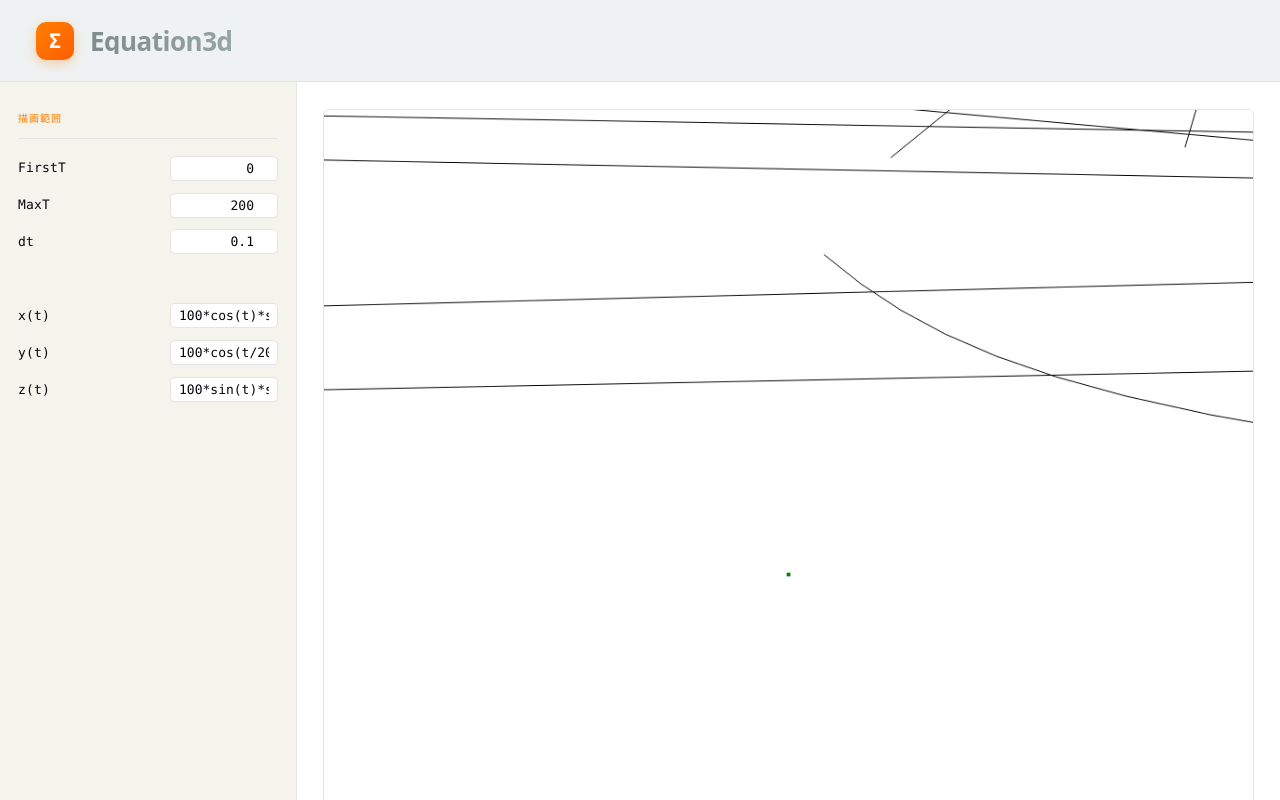
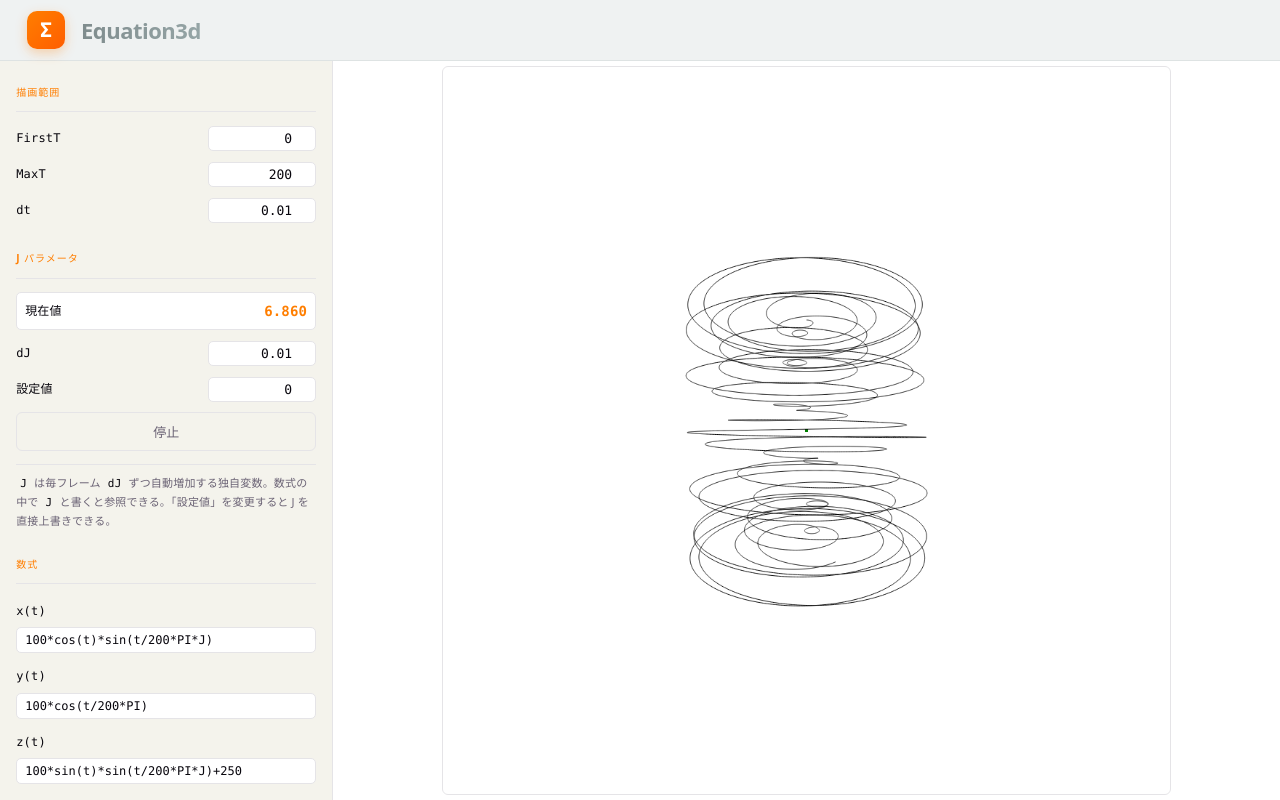
Before and after one commit to hijoushoku7/equation3d, a React (Vite) app: page / in a window 1280 px wide. Shown: the top 800 px of the page. Built offline with nearby package versions, Linux system fonts and the light colour scheme.

Commit message:
fixed error, added J Num

```diff
--- a/src/canvascomponents/ControlRowString.tsx
+++ b/src/canvascomponents/ControlRowString.tsx
@@ -7,10 +7,10 @@ type ControlRowStringProps = {
 
 function ControlRowString({ label, value, onChange }: ControlRowStringProps) {
     return (
-        <div className="control-row">
+        <div className="control-row-string">
             <span className="control-name">{label}</span>
             <input
-                className="control-number"
+                className="control-string"
                 type="text"
                 value={value}
                 onChange={e => onChange(e.target.value)}
--- a/src/canvascomponents/drawfunction.css
+++ b/src/canvascomponents/drawfunction.css
@@ -2,25 +2,26 @@
   display: flex;
   flex: 1;
   overflow: hidden;
+  min-height: 0;
 }
 
 /* ── コントロールパネル ── */
 .controls-panel {
-  width: 260px;
+  width: 300px;
   flex-shrink: 0;
   background: var(--code-bg);
   border-right: 1px solid var(--border);
   overflow-y: auto;
-  padding: 1.25rem 1rem;
+  padding: 1rem 0.9rem;
   display: flex;
   flex-direction: column;
-  gap: 1.5rem;
+  gap: 1.2rem;
 }
 
 .controls-section {
   display: flex;
   flex-direction: column;
-  gap: 0.6rem;
+  gap: 0.55rem;
 }
 
 .section-title {
@@ -29,11 +30,12 @@
   letter-spacing: 0.1em;
   text-transform: uppercase;
   color: #ff7e00;
-  margin: 0 0 0.3rem;
-  padding-bottom: 0.4rem;
+  margin: 0 0 0.2rem;
+  padding-bottom: 0.35rem;
   border-bottom: 1px solid var(--border);
 }
 
+/* ── 数値行 ── */
 .control-row {
   display: flex;
   align-items: center;
@@ -43,9 +45,10 @@
 
 .control-name {
   font-family: var(--mono);
-  font-size: 13px;
+  font-size: 12px;
   color: var(--text-h);
-  min-width: 52px;
+  min-width: 48px;
+  flex-shrink: 0;
 }
 
 .control-number {
@@ -67,20 +70,79 @@
   box-shadow: 0 0 0 2px rgba(255, 126, 0, 0.15);
 }
 
+/* ── 数式行（縦並び） ── */
+.control-row-string {
+  display: flex;
+  flex-direction: column;
+  gap: 0.2rem;
+}
+
+.control-string {
+  width: 100%;
+  box-sizing: border-box;
+  background: var(--bg);
+  border: 1px solid var(--border);
+  border-radius: 5px;
+  color: var(--text-h);
+  font-family: var(--mono);
+  font-size: 12px;
+  padding: 5px 8px;
+  transition: border-color 0.15s;
+}
+
+.control-string:focus {
+  outline: none;
+  border-color: #ff7e00;
+  box-shadow: 0 0 0 2px rgba(255, 126, 0, 0.15);
+}
+
+/* ── J パラメータ表示 ── */
+.j-display-row {
+  display: flex;
+  align-items: center;
+  justify-content: space-between;
+  padding: 5px 8px;
+  background: var(--bg);
+  border: 1px solid var(--border);
+  border-radius: 5px;
+}
+
+.j-value {
+  font-family: var(--mono);
+  font-size: 14px;
+  color: #ff7e00;
+  font-weight: 600;
+}
+
+.j-description {
+  font-size: 11px;
+  color: var(--text);
+  line-height: 1.55;
+  margin: 0.2rem 0 0;
+  padding-top: 0.5rem;
+  border-top: 1px solid var(--border);
+}
+
+.j-description code {
+  font-size: 11px;
+  padding: 1px 4px;
+}
+
 /* ── ボタン ── */
 .button-group {
   display: flex;
   flex-direction: column;
   gap: 0.5rem;
   margin-top: auto;
+  padding-top: 0.5rem;
 }
 
 .draw-button,
 .reset-button {
   width: 100%;
-  padding: 0.55rem 1rem;
+  padding: 0.5rem 1rem;
   border-radius: 6px;
-  font-size: 14px;
+  font-size: 13px;
   font-family: var(--sans);
   cursor: pointer;
   transition: background 0.15s, border-color 0.15s, transform 0.1s;
@@ -113,19 +175,45 @@
   color: var(--text-h);
 }
 
+.reset-button.active {
+  border-color: #ff7e00;
+  color: #ff7e00;
+}
+
 /* ── キャンバスエリア ── */
 .canvas-wrapper {
   flex: 1;
+  position: relative;
   display: flex;
-  align-items: flex-start;
+  align-items: center;
   justify-content: center;
-  overflow: auto;
-  padding: 1.5rem;
+  overflow: hidden;
+  min-width: 0;
+  min-height: 0;
+  padding: 6px;
+}
+
+.canvas-error {
+  position: absolute;
+  bottom: 1.5rem;
+  left: 50%;
+  transform: translateX(-50%);
+  background: rgba(200, 40, 40, 0.9);
+  color: #fff;
+  font-family: var(--mono);
+  font-size: 13px;
+  padding: 0.5rem 1.2rem;
+  border-radius: 6px;
+  pointer-events: none;
+  white-space: nowrap;
 }
 
 .canvas-wrapper canvas {
   max-width: 100%;
+  max-height: 100%;
+  width: auto;
   height: auto;
+  display: block;
   border: 1px solid var(--border);
   border-radius: 6px;
 }
--- a/src/canvascomponents/drawfunction.tsx
+++ b/src/canvascomponents/drawfunction.tsx
@@ -16,7 +16,6 @@ function DrawFunction() {
     default: { x: 0, y: 0, z: 0, zx: 0, zy: 0 },
   })
 
-  // キーの押下状態も useRef で管理（FrameProcess から参照するため）
   const keys = useRef({
     W: false, S: false, D: false, A: false,
     Space: false, Shift: false,
@@ -25,33 +24,43 @@ function DrawFunction() {
 
   const MoveSpeed = 10
 
-  // 描画範囲の UI 入力は state で管理する
   const [firstT, setFirstT] = useState(0)
   const [maxT, setMaxT] = useState(200)
-  const [dt, setDt] = useState(0.1)
-  const [x, setX] = useState("100*cos(t)*sin(t/200*PI)")
+  const [dt, setDt] = useState(0.01)
+  const [x, setX] = useState("100*cos(t)*sin(t/200*PI*J)")
   const [y, setY] = useState("100*cos(t/200*PI)")
-  const [z, setZ] = useState("100*sin(t)*sin(t/200*PI)+250")
+  const [z, setZ] = useState("100*sin(t)*sin(t/200*PI*J)+250")
+  const [dJ, setDJ] = useState(0.01)
+  const [errorMessage, setErrorMessage] = useState<string | null>(null)
 
-  // functionNum も useRef で持つ。
-  // state が変わったら下の useEffect で ref に同期する。
+  // J 表示・制御
+  const jDisplayRef = useRef<HTMLSpanElement>(null)
+  const isAnimatingRef = useRef(true)
+  const [isAnimating, setIsAnimating] = useState(true)
+  const [jSetValue, setJSetValue] = useState(0)
+
   const functionNum = useRef({
     x: (t: number) => 100 * Math.sin(t * t),
     y: (t: number) => 100 * (1 - Math.sin(t)) * t,
     z: (t: number) => 100 * Math.sin(t) * Math.cos(t),
+    J: 0,
+    dJ: 0.01,
+    isNumUp: true,
     FirstT: 0,
     MaxT: 200,
-    dt: 0.1,
+    dt: 0.01,
   })
-  // firstT / maxT / dt の変化を functionNum.current に反映する
+
   useEffect(() => {
     functionNum.current.FirstT = firstT
     functionNum.current.MaxT = maxT
     functionNum.current.dt = dt
-  }, [firstT, maxT, dt])
+    functionNum.current.dJ = dJ
+  }, [firstT, maxT, dt, dJ])
 
   useEffect(() => {
     Setup()
+    setAllFunction()
     FrameProcess()
   }, [])
 
@@ -75,7 +84,6 @@ function DrawFunction() {
       if (camera.current.zy > Math.PI / 2) camera.current.zy = Math.PI / 2
       if (camera.current.zy < -Math.PI / 2) camera.current.zy = -Math.PI / 2
     })
-    // 右クリックでカメラリセット
     canvas.addEventListener('contextmenu', (e) => {
       e.preventDefault()
       Object.assign(camera.current, camera.current.default)
@@ -106,6 +114,15 @@ function DrawFunction() {
     })
   }
 
+  function updateNum() {
+    if (!isAnimatingRef.current) return
+    if (functionNum.current.isNumUp) {
+      functionNum.current.J += functionNum.current.dJ;
+    } else {
+      functionNum.current.J -= functionNum.current.dJ;
+    }
+  }
+
   // ---- カメラ移動 --------------------------------------------------
 
   function move() {
@@ -134,36 +151,32 @@ function DrawFunction() {
 
   // ---- 3D 描画 ----------------------------------------------------
 
-  function drawFunction3d(fn, cam, ctx: CanvasRenderingContext2D) {
+  function drawFunction3d(fn: typeof functionNum.current, cam: typeof camera.current, ctx: CanvasRenderingContext2D) {
     ctx.beginPath()
-    let beyondFlag = false   // カメラ後方(Z2<0)を通過したかどうかのフラグ
+    let beyondFlag = false
 
     for (let t = fn.FirstT; t <= fn.MaxT; t += fn.dt) {
-      // カメラ相対座標
       const x1 = fn.x(t) - cam.x
       const y1 = fn.y(t) - cam.y
       const z = fn.z(t) - cam.z
 
-      // 回転行列
       const x2 = x1 * Math.cos(cam.zx) - z * Math.sin(cam.zx)
       const Z1 = z * Math.cos(cam.zx) + x1 * Math.sin(cam.zx)
       const y2 = y1 * Math.cos(cam.zy) - Z1 * Math.sin(cam.zy)
       const Z2 = Z1 * Math.cos(cam.zy) + y1 * Math.sin(cam.zy)
 
-      // 透視投影
       const X = x2 * 380 / Z2
       const Y = y2 * 380 / Z2
 
       if (Z2 >= 0) {
         if (beyondFlag) {
-
           beyondFlag = false
         } else {
           ctx.lineTo(canvasSize.x / 2 + X, canvasSize.y / 2 - Y)
         }
         ctx.moveTo(canvasSize.x / 2 + X, canvasSize.y / 2 - Y)
       } else {
-        beyondFlag = true   // カメラ後方 → 描画をスキップ
+        beyondFlag = true
       }
     }
     ctx.stroke()
@@ -171,37 +184,45 @@ function DrawFunction() {
 
   // ---- メインループ ------------------------------------------------
 
-
   function FrameProcess() {
     const canvas = canvasRef.current
-    // canvasクリア
     if (canvas) {
       const ctx = canvas.getContext('2d') as CanvasRenderingContext2D
       ctx.clearRect(0, 0, canvasSize.x, canvasSize.y)
       ctx.fillStyle = 'green'
       ctx.fillRect(canvasSize.x / 2 - 2, canvasSize.y / 2 - 2, 4, 4)
       drawFunction3d(functionNum.current, camera.current, ctx)
-      move() // キー操作
+      move()
+      updateNum()
+
+      if (jDisplayRef.current) {
+        jDisplayRef.current.textContent = functionNum.current.J.toFixed(3)
+      }
     }
     setTimeout(FrameProcess, 16)
   }
 
+
   function handleReset() {
-
     Object.assign(camera.current, camera.current.default)
     setFirstT(0); setMaxT(200); setDt(0.1)
+  }
+
+  function handleToggleAnimation() {
+    isAnimatingRef.current = !isAnimatingRef.current
+    setIsAnimating(isAnimatingRef.current)
   }
 
   function StringToFunction(str: string) {
     if (CountStringNum(str, '(') !== CountStringNum(str, ')')) return false
     str = str.replaceAll(/\s/g, "")
-    //　トークン分割、不正チェック
     const Strings = str.split(/\(|\)|\*|\/|\-|\+|\^|abs|acos|acosh|asin|asinh|atanh|cbrt|ceil|cos|cosh|exp|expm1|floor|log|log1p|log10|log2|random|round|sign|sin|sinh|sqrt|tan|tanh|trunc|PI|E/)
     parent: for (let i = 0; i < Strings.length; i++) {
-      if (isNumber(Strings[i]) || Strings[i] === "t" || Strings[i] === "") continue;
-      if (String[i] >= 2) return false;
+      if (isNumber(Strings[i]) || Strings[i] === "t" || Strings[i] === "" || Strings[i] === "J") continue;
+      if (Strings[i].length >= 2) return false;
       return false;
     }
+    str = str.replaceAll("J", "functionNum.current.J");
     let MathMethodArray = ["abs", "acos", "acosh", "asin", "asinh", "atanh", "cbrt", "ceil", "cos", "cosh", "exp", "expm1", "floor", "log", "log1p", "log10", "log2", "random", "round", "sign", "sin", "sinh", "sqrt", "tan", "tanh", "trunc", "PI", "E"];
     str = str.replaceAll("^", "**");
     for (let i = 0; i < MathMethodArray.length; i++) {
@@ -210,10 +231,6 @@ function DrawFunction() {
     return eval(`(t) => ${str}`);
   }
 
-  console.log(StringToFunction("100*sin(t)*sin(t/200*PI)+250"));
-  console.log("hello");
-
-  // str1 の中に含まれるstr2の数を数える
   function CountStringNum(str1: string, str2: string) {
     let count = 0
     for (let i = 0; i < str1.length; i++) {
@@ -222,8 +239,8 @@ function DrawFunction() {
     return count
   }
 
-  function isNumber(char) {
-    return !isNaN(char) && char.trim() !== "";
+  function isNumber(char: string) {
+    return !isNaN(Number(char)) && char.trim() !== "";
   }
 
   function setAllFunction() {
@@ -234,6 +251,10 @@ function DrawFunction() {
       functionNum.current.x = fx
       functionNum.current.y = fy
       functionNum.current.z = fz
+      setErrorMessage(null)
+    } else {
+      const invalid = [!fx && 'x(t)', !fy && 'y(t)', !fz && 'z(t)'].filter(Boolean).join(', ')
+      setErrorMessage(`数式エラー: ${invalid} が無効です`)
     }
   }
 
@@ -242,20 +263,58 @@ function DrawFunction() {
   return (
     <div className="drawfunction-container">
       <aside className="controls-panel">
+
         <div className="controls-section">
           <h3 className="section-title">描画範囲</h3>
           <ControlRow label="FirstT" value={firstT} step={0.1} onChange={setFirstT} />
           <ControlRow label="MaxT" value={maxT} step={1} onChange={setMaxT} />
           <ControlRow label="dt" value={dt} step={0.01} onChange={setDt} />
-          <br />
+        </div>
+
+        <div className="controls-section">
+          <h3 className="section-title">J パラメータ</h3>
+          <div className="j-display-row">
+            <span className="control-name">現在値</span>
+            <span className="j-value" ref={jDisplayRef}>0.000</span>
+          </div>
+          <ControlRow label="dJ" value={dJ} step={0.001} onChange={setDJ} />
+          <div className="control-row">
+            <span className="control-name">設定値</span>
+            <input
+              className="control-number"
+              type="number"
+              step={1}
+              value={jSetValue}
+              onChange={e => {
+                const val = parseFloat(e.target.value) || 0
+                setJSetValue(val)
+                functionNum.current.J = val
+              }}
+            />
+          </div>
+          <button
+            className={`reset-button${isAnimating ? '' : ' active'}`}
+            onClick={handleToggleAnimation}
+          >
+            {isAnimating ? '停止' : '再開'}
+          </button>
+          <p className="j-description">
+            <code>J</code> は毎フレーム <code>dJ</code> ずつ自動増加する独自変数。数式の中で <code>J</code> と書くと参照できる。「設定値」を変更すると J を直接上書きできる。
+          </p>
+        </div>
+
+        <div className="controls-section">
+          <h3 className="section-title">数式</h3>
           <ControlRowString label="x(t)" value={x} onChange={setX} />
           <ControlRowString label="y(t)" value={y} onChange={setY} />
           <ControlRowString label="z(t)" value={z} onChange={setZ} />
         </div>
+
         <div className="button-group">
           <button className="reset-button" onClick={setAllFunction}>関数セット</button>
           <button className="reset-button" onClick={handleReset}>リセット</button>
         </div>
+
       </aside>
 
       <div className="canvas-wrapper">
@@ -265,6 +324,9 @@ function DrawFunction() {
           height={canvasSize.y}
           tabIndex={0}
         />
+        {errorMessage && (
+          <div className="canvas-error">{errorMessage}</div>
+        )}
       </div>
     </div>
   )
--- a/src/components/header.css
+++ b/src/components/header.css
@@ -2,7 +2,7 @@
   display: flex;
   justify-content: space-between;
   align-items: center;
-  padding: 1.2rem 2rem;
+  padding: 0.6rem 1.5rem;
   background: rgba(149, 165, 166, 0.1); /* Transparent cement gray */
   backdrop-filter: blur(16px);
   -webkit-backdrop-filter: blur(16px);
@@ -49,7 +49,7 @@
 
 .title-text {
   font-family: var(--heading);
-  font-size: 26px;
+  font-size: 22px;
   font-weight: 700;
   margin: 0;
   letter-spacing: -0.5px;
--- a/src/index.css
+++ b/src/index.css
@@ -52,14 +52,17 @@
 
 #root {
   width: 100%;
-  min-height: 100svh;
+  height: 100svh;
   display: flex;
   flex-direction: column;
   box-sizing: border-box;
+  overflow: hidden;
 }
 
 body {
   margin: 0;
+  height: 100svh;
+  overflow: hidden;
 }
 
 h1,
```
